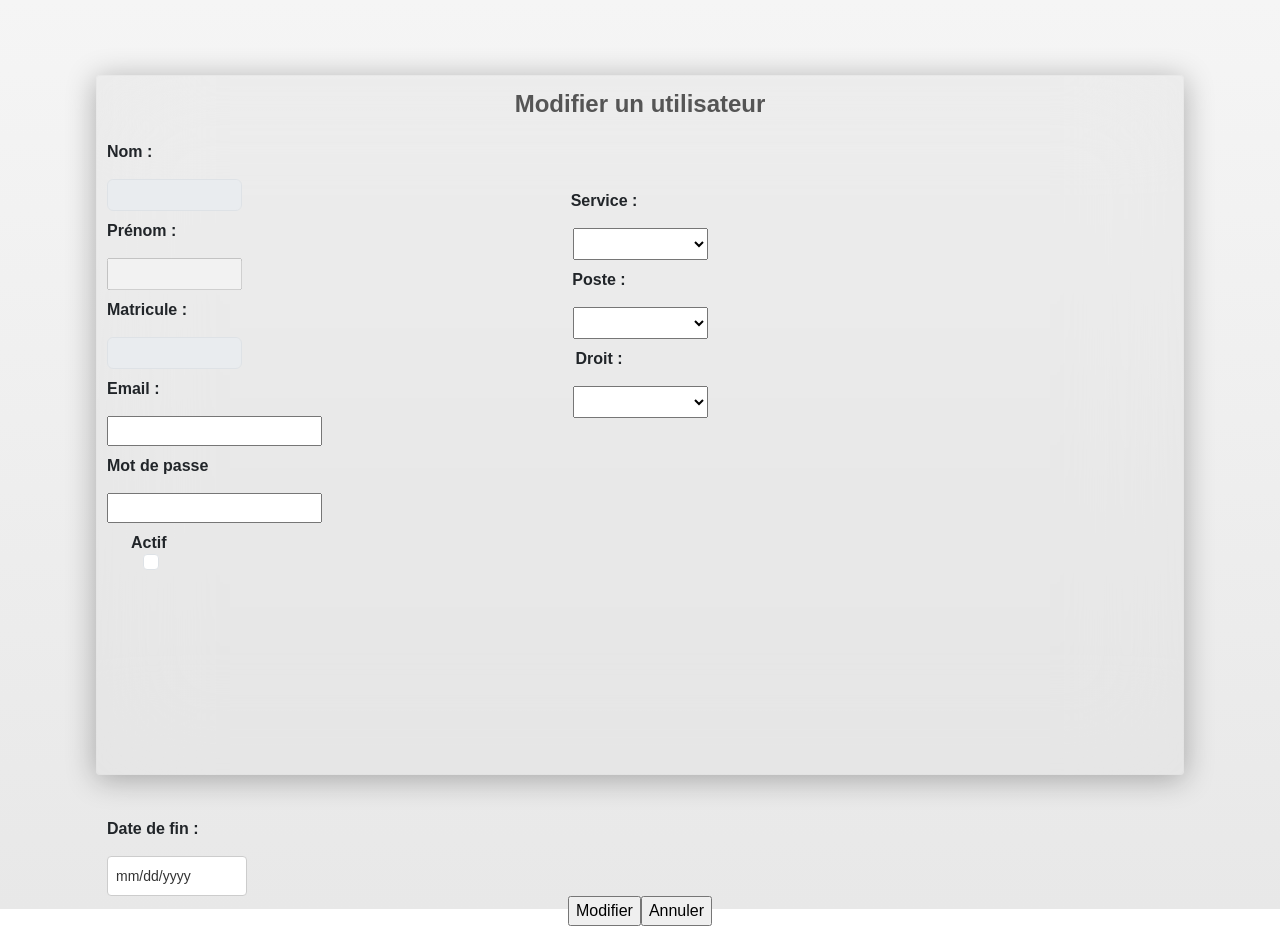
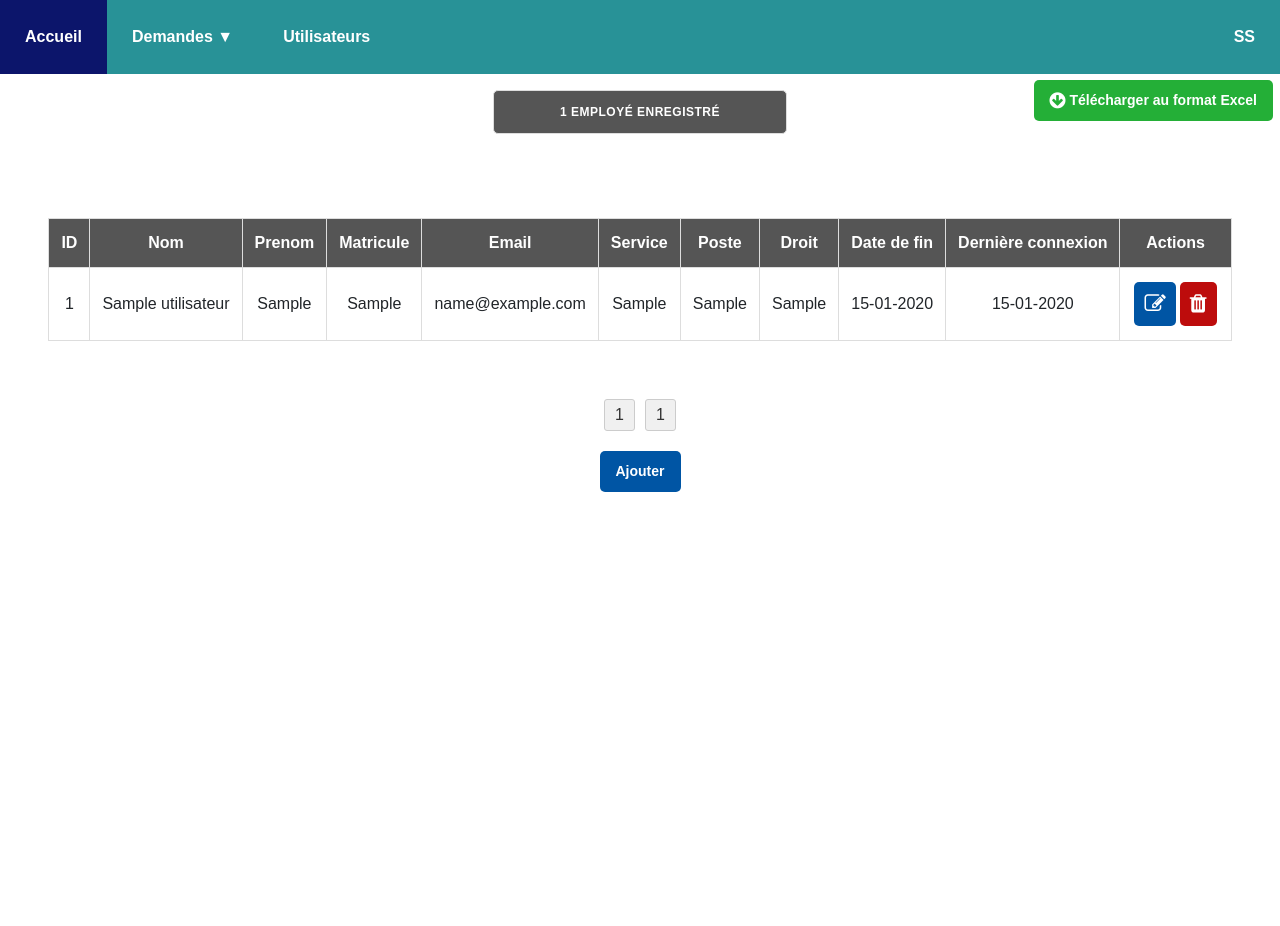
Before and after one commit to HumanM00n/TMAconnect, a PHP site: page /TMAconnect/test-code4.php in a window 1280 px wide. After the commit the page ends 492 px from the top, so only its background shows below. Run offline with PHP 8.4, Linux system fonts and the light colour scheme; the visitor is signed in with stand-in values (Sample User, id 1); tables that the repository leaves empty hold one stand-in row (values such as "Sample post"); lists and menus that the app fills with data are empty; some libraries are stand-ins or nearby versions.

Commit message:
Copie du fichier Utilisateur.php

```diff
--- a/test-code4.php
+++ b/test-code4.php
@@ -1,270 +1,222 @@
 <!DOCTYPE html>
-<!--
-Click nbfs://nbhost/SystemFileSystem/Templates/Licenses/license-default.txt to change this license
-Click nbfs://nbhost/SystemFileSystem/Templates/ClientSide/html.html to edit this template
--->
-<html>
+<html lang="en">
 
 <head>
   <meta charset="UTF-8">
+  <meta http-equiv="X-UA-Compatible" content="IE=edge">
   <meta name="viewport" content="width=device-width, initial-scale=1.0">
-  <link rel="stylesheet" href="https://use.fontawesome.com/releases/v5.15.3/css/all.css">
-  <link rel="stylesheet" href="https://cdn.jsdelivr.net/npm/bootstrap@5.3.2/dist/css/bootstrap.min.css" />
-  <link href="css/test4.css" rel="stylesheet" type="text/css" />
+  <link rel="stylesheet" href="https://stackpath.bootstrapcdn.com/bootstrap/4.3.1/css/bootstrap.min.css">
+  <link rel="stylesheet" href="css/csshome.css">
   <link rel="icon" href="img/NLogo2.png" />
-
-
-  <?php
-  $scriptName = filter_input(INPUT_SERVER, 'SCRIPT_NAME');
-  $pageActuelle = basename($scriptName); // Récupère le nom de fichier sans le chemin
-  $pageActuelle = pathinfo($pageActuelle, PATHINFO_FILENAME); // Récupère le nom de fichier sans l'extension
-
-  // echo "<title>TMAconnect - $pageActuelle</title>";
-  echo "<title>TC4</title>";
-  ?>
+  <link rel="stylesheet" href="https://maxcdn.bootstrapcdn.com/font-awesome/4.7.0/css/font-awesome.min.css">
+  <title>TC4</title>
 </head>
 
 <body>
-  <header>
-    <!-- <?php include('includes/header.html.inc.php'); ?> -->
-  </header>
+
+  <?php include('includes/header.html.inc.php'); ?>
 
   <?php
-  // Informations de connexion à la base de données MySQL
+  // informations de connexion à la base de données MySQL
   $servername = "localhost:3308"; // nom du serveur
   $username = "root"; // nom d'utilisateur
   $password = "XVsikn92"; // mot de passe
   $dbname = "tmaconnect"; // nom de la base de données
+// création d'une connexion à la base de données
+  try {
+    $pdo = new PDO("mysql:host=$servername;dbname=$dbname", $username, $password);
+    $pdo->setAttribute(PDO::ATTR_ERRMODE, PDO::ERRMODE_EXCEPTION);
 
-  try {
-    // Création d'une connexion à la base de données avec PDO
-    $pdo = new PDO("mysql:host=$servername;dbname=$dbname", $username, $password);
+  } catch (PDOException $e) {
+    echo "La connexion a �chou� : " . $e->getMessage();
+  }
 
-    // Configuration des attributs de PDO
-    $pdo->setAttribute(PDO::ATTR_ERRMODE, PDO::ERRMODE_EXCEPTION);
-  } catch (PDOException $e) {
-    die("La connexion a échoué: " . $e->getMessage());
+  // Requ�te SELECT pour r�cup�rer tous les utilisateurs
+  $sql = "SELECT U.IdUtil, U.nom, U.prenom, U.matricule, U.email, S.s_libelle, P.p_libelle, D.d_libelle, U.dateFin, U.derniere_connect
+        FROM tc_utilisateur U
+        INNER JOIN tc_service S ON U.S_users = S.IdService
+        INNER JOIN tc_poste P ON U.P_users = P.IdPoste
+        INNER JOIN tc_droit D ON U.D_users = D.IdDroit
+        ORDER BY IdUtil;";
+  $result = $pdo->query($sql);
+
+  // V�rification des r�sultats
+  if ($result->rowCount() > 0) {
+    $count = $result->rowCount();
+
+    // Nombre d'enregistrements par page
+    $nombreParPage = 8;
+
+    // R�cup�rer le num�ro de page � partir des param�tres de requ�te GET
+    $page = isset($_GET['page']) ? $_GET['page'] : 1;
+
+    // Calculer la position de d�part
+    $positionDepart = ($page - 1) * $nombreParPage;
+
+    // Modifier la requ�te SQL avec la clause LIMIT
+    $sql = "SELECT U.IdUtil, U.nom, U.prenom, U.matricule, U.email, S.s_libelle, P.p_libelle, D.d_libelle, U.dateFin, U.derniere_connect
+            FROM tc_utilisateur U
+            INNER JOIN tc_service S ON U.S_users = S.IdService
+            INNER JOIN tc_poste P ON U.P_users = P.IdPoste
+            INNER JOIN tc_droit D ON U.D_users = D.IdDroit
+            ORDER BY IdUtil
+            LIMIT :positionDepart, :nombreParPage;";
+    $stmt = $pdo->prepare($sql);
+    $stmt->bindValue(':positionDepart', $positionDepart, PDO::PARAM_INT);
+    $stmt->bindValue(':nombreParPage', $nombreParPage, PDO::PARAM_INT);
+    $stmt->execute();
+
+    // Cr�ation du tableau HTML
+    echo "<table id='idTable' name='idTable'>";
+    // Affichage du nombre d'employ�s en titre de tableau
+    if ($count <= 1) {
+      echo "<div id='tableau'>$count employé enregistré</div>";
+    } else {
+      echo "<div id='tableau'>$count employés enregistrés</div>";
+    }
+
+    echo "<tr><th>ID</th><th>Nom</th><th>Prenom</th><th>Matricule</th><th>Email</th><th>Service</th><th>Poste</th><th>Droit</th><th>Date de fin</th><th>Dernière connexion</th><th class='action'>Actions</th></tr>";
+
+    // Boucle � travers tous les utilisateurs et affichage des r�sultats
+    while ($row = $stmt->fetch(PDO::FETCH_ASSOC)) {
+      // Convertir le format de la date
+      if ($row["dateFin"] == "0000-00-00") {
+        $formattedDate = " - ";
+      } else {
+        $formattedDate = date("d-m-Y", strtotime($row["dateFin"]));
+      }
+      $format_Date = date("d-m-Y", strtotime($row["derniere_connect"]));
+
+      echo "<tr><td>" . $row["IdUtil"] . "</td><td>" . $row["nom"] . "</td><td>" . $row["prenom"] . "</td><td>" . $row["matricule"] . "</td><td>" . $row["email"] . "</td><td>" . $row["s_libelle"] . "</td><td>" . $row["p_libelle"] . "</td>"
+        . "<td>" . $row["d_libelle"] . "</td><td>" . $formattedDate . "</td><td>" . $format_Date . "</td>"
+        . "<td><button class='iconemodif' onclick='redirectModifierPage(" . $row['IdUtil'] . ")' title='Modifier les informations'><span class='fa fa-pencil-square-o fa-lg'></span></button><button class='iconesuppr' onclick=\"confirmation(" . $row["IdUtil"] . ")\" title='Supprimer employ�'><span class='fa fa-trash fa-lg' aria-hidden='true'></span></button></td></tr>";
+    }
+
+    ?>
+
+    <script>
+      function redirectModifierPage(idUtilisateur) {
+        // window.location.href = "user/Modifier.php?id=" + idUtilisateur;
+        window.location.href = "test-code.php?id=" + idUtilisateur;
+      }
+    </script>
+
+    <script>
+      function confirmation(idUtilisateur) {
+        if (confirm("Êtes-vous sûr de vouloir supprimer l'utilisateur?")) {
+          // Si l'utilisateur clique sur "OK", effectuer la suppression en appelant supprimer.php via AJAX
+          var xhttp = new XMLHttpRequest();
+          xhttp.onreadystatechange = function () {
+            // Vérification du traitement avec succès de la requête
+            if (this.readyState == 4) {
+              if (this.status == 200) {
+                // Succès : afficher un message d'alerte
+                var alertDiv = document.createElement("div");
+                alertDiv.className = "alert alert-success";
+                alertDiv.role = "alert";
+                alertDiv.innerHTML = 'L\'utilisateur a été supprimé avec succès.';
+
+                // Insérer l'élément d'alerte personnalisée dans le DOM
+                var container = document.getElementById("alertContainer");
+                container.appendChild(alertDiv);
+              } else {
+                // Erreur : afficher un message d'alerte d'erreur
+                var alertDiv = document.createElement("div");
+                alertDiv.className = "alert alert-danger";
+                alertDiv.role = "alert";
+                alertDiv.innerHTML = 'Erreur lors de la suppression de l\'utilisateur.';
+
+                // Insérer l'élément d'alerte personnalisée dans le DOM
+                var container = document.getElementById("alertContainer");
+                container.appendChild(alertDiv);
+              }
+              // Recharger la page pour mettre à jour la liste des utilisateurs
+              setTimeout(function () {
+                location.reload();
+              }, 5000);
+            }
+          };
+
+          xhttp.open("DELETE", "user/supprimer.php?id=" + idUtilisateur, true);
+          xhttp.send();
+        } else {
+          // Si l'utilisateur clique sur "Annuler", ne rien faire
+        }
+      }
+    </script>
+
+    <?php
+    // Fermeture du tableau HTML
+    echo "</table>";
+
+    // Calculer le nombre total de pages
+    $nombreTotalPages = ceil($count / $nombreParPage);
+
+    // Générer les liens de pagination
+    echo "<div class='pagination-container'>";
+
+    // Lien vers la page précédente
+    if ($page > 1) {
+      echo "<a href='?page=" . ($page - 1) . "' class='page-link'>&laquo;</a>";
+    }
+
+    // Afficher les numéros de page
+    for (
+      $i = 1;
+      $i <= $nombreTotalPages;
+      $i++
+    ) {
+      echo "<a href='?page=$i' class='page-link'>$i</a>";
+    }
+
+    // Lien vers la page suivante
+    if ($page < $nombreTotalPages) {
+      echo "<a href='?page=" . ($page + 1) . "' class='page-link'>&raquo;</a>";
+    }
+
+    // Lien vers la dernière page
+    echo "<a href='?page=$nombreTotalPages' class='page-link last-page'>$nombreTotalPages</a>";
+
+    echo "</div>";
+  } else {
+    echo "0 r�sultats";
   }
+
+  // Fermeture de la connexion à la base de données
+  $pdo = null;
   ?>
 
+  <div class="btnexcel">
+    <button><span class="fa fa-arrow-circle-down fa-lg" aria-hidden="true"></span> Télécharger au format
+      Excel</button>
+  </div>
 
-  <section id="modif">
-    <form class="formmodif" name="formmodif" action="" method="POST">
-      <fieldset id="infos">
-        <legend>Modifier un utilisateur</legend>
-        <div class="infosColumn">
-          <label for="i_nom">Nom :</label>
-          <!-- <input  name="i_nom" id="i_nom" size="35" disabled value=""> -->
-          <input type="text" class="form-control" id="i_nom" name="i_nom" disabled>
-
-          <label for="i_prenom">Prénom :</label>
-          <input type="text" name="i_prenom" id="i_prenom" size="35" disabled
-            pattern="^[a-zA-Zݟƌ\s\-]+$" required
-            oninput="convertToUppercase(this)" value="">
-
-          <label for="i_matricule">Matricule :</label>
-          <input type="text" class="form-control" name="i_matricule" id="i_matricule" disabled pattern="C.*" requiredvalue="" maxlength="5"
-          value="">
-
-          <label for="i_email">Email :</label>
-          <input type="email" name="i_email" id="i_email" pattern="^[a-z0-9._%+-]+@[a-z0-9.-]+\.[a-z]{2,}$" required
-            value="">
-
-          <label for="i_mdp">Mot de passe</label>
-          <input type="password" name="i_mdp" id="i_mdp" pattern="^[a-z0-9._%+-]+@[a-z0-9.-]+\.[a-z]{2,}$" required
-            value="">
-
-          <div class="form-check">
-            <label class="form-check-label" for="i_actif">Actif</label>
-            <input type="checkbox" class="form-check-input" name="i_mdp" id="i_actif">
-          </div>
-
-        </div>
-
-        <?php
-        // if (isset($_POST['btn_modifier'])) {
-        //     $idUtilisateur = $_GET['id'];
-        //     $nouvelEmail = $_POST['i_email'];
-
-        //     $sql = "UPDATE tc_utilisateur SET email = :nouvelEmail WHERE IdUtil = :idUtilisateur";
-        //     $stmt = $pdo->prepare($sql);
-        //     $stmt->bindParam(':nouvelEmail', $nouvelEmail, PDO::PARAM_STR);
-        //     $stmt->bindParam(':idUtilisateur', $idUtilisateur, PDO::PARAM_INT);
-        //     $result = $stmt->execute();
-        // }
-
-        // $sql0 = "SELECT IdService, s_libelle FROM tc_service";
-        // $stmt0 = $pdo->query($sql0);
-        // $result0 = $stmt0->fetchAll(PDO::FETCH_ASSOC);
-
-        // $sql1 = "SELECT IdPoste, p_libelle FROM tc_poste";
-        // $stmt1 = $pdo->query($sql1);
-        // $result1 = $stmt1->fetchAll(PDO::FETCH_ASSOC);
-
-        // $sql2 = "SELECT IdDroit, d_libelle FROM tc_droit";
-        // $stmt2 = $pdo->query($sql2);
-        // $result2 = $stmt2->fetchAll(PDO::FETCH_ASSOC);
-        ?>
-
-        <div class="infosColumn2">
-          <label for="lst_droit">Service :</label>
-          <select name="S_users" id="S_users" required>
-            <?php
-            // foreach ($result0 as $row) {
-            //     $idService = $row['IdService'];
-            //     $libelle1 = $row['s_libelle'];
-            //     $selected = ($idService == $service) ? 'selected' : '';
-            //     echo "<option value='$idService' $selected>$libelle1</option>";
-            // }
-            ?>
-          </select>
-
-          <?php
-          // if (isset($_POST['btn_modifier'])) {
-          //     $idUtilisateur = $_GET['id'];
-          //     $nouveauServ = $_POST['S_users'];
-
-          //     $sql = "UPDATE tc_utilisateur SET S_users = :nouveauServ WHERE IdUtil = :idUtilisateur";
-          //     $stmt = $pdo->prepare($sql);
-          //     $stmt->bindParam(':nouveauServ', $nouveauServ, PDO::PARAM_INT);
-          //     $stmt->bindParam(':idUtilisateur', $idUtilisateur, PDO::PARAM_INT);
-          //     $result = $stmt->execute();
-          // }
-          ?>
-
-          <label for="lst_droit">Poste :</label>
-          <select name="P_users" id="P_users" required>
-            <?php
-            // foreach ($result1 as $row) {
-            //     $idPoste = $row['IdPoste'];
-            //     $libelle2 = $row['p_libelle'];
-            //     $selected = ($idPoste == $poste) ? 'selected' : '';
-            //     echo "<option value='$idPoste' $selected>$libelle2</option>";
-            // }
-            ?>
-          </select>
-
-          <?php
-          // if (isset($_POST['btn_modifier'])) {
-          //     $idUtilisateur = $_GET['id'];
-          //     $nouveauPoste = $_POST['P_users'];
-
-          //     $sql = "UPDATE tc_utilisateur SET P_users = :nouveauPoste WHERE IdUtil = :idUtilisateur";
-          //     $stmt = $pdo->prepare($sql);
-          //     $stmt->bindParam(':nouveauPoste', $nouveauPoste, PDO::PARAM_INT);
-          //     $stmt->bindParam(':idUtilisateur', $idUtilisateur, PDO::PARAM_INT);
-          //     $result = $stmt->execute();
-          // }
-          ?>
-
-          <label for="lst_droit">Droit :</label>
-          <select name="D_users" id="D_users" required value="">
-            <?php
-            // foreach ($result2 as $row) {
-            //     $idDroit = $row['IdDroit'];
-            //     $libelle3 = $row['d_libelle'];
-            //     $selected = ($idDroit == $droit) ? 'selected' : '';
-            //     echo "<option value='$idDroit' $selected>$libelle3</option>";
-            // }
-            ?>
-          </select>
-        </div>
-
-        <?php
-        // if (isset($_POST['btn_modifier'])) {
-        //     $idUtilisateur = $_GET['id'];
-        //     $nouveauDroit = $_POST['D_users'];
-
-        //     $sql = "UPDATE tc_utilisateur SET D_users = :nouveauDroit WHERE IdUtil = :idUtilisateur";
-        //     $stmt = $pdo->prepare($sql);
-        //     $stmt->bindParam(':nouveauDroit', $nouveauDroit, PDO::PARAM_INT);
-        //     $stmt->bindParam(':idUtilisateur', $idUtilisateur, PDO::PARAM_INT);
-        //     $result = $stmt->execute();
-        // }
-        ?>
+  <script>
+    document.querySelector(".btnexcel button").addEventListener("click", function () {
+      // Rediriger vers la page telechargement.php
+      window.location.href = "includes/telech.excel.php";
+    });
+  </script>
 
 
-        <div>
-          <label>Date de fin : </label>
-          <input type="date" name="calendrier" id="calendrier" value="">
-        </div>
 
-        <?php
-        // if (isset($_POST['btn_modifier'])) {
-        //     $idUtilisateur = $_GET['id'];
-        //     $nouvelleDate = $_POST['calendrier'];
 
-        //     $sql = "UPDATE tc_utilisateur SET dateFin = :nouvelleDate WHERE IdUtil = :idUtilisateur";
-        //     $stmt = $pdo->prepare($sql);
-        //     $stmt->bindParam(':nouvelleDate', $nouvelleDate, PDO::PARAM_STR);
-        //     $stmt->bindParam(':idUtilisateur', $idUtilisateur, PDO::PARAM_INT);
-        //     $result = $stmt->execute();
-        // }
-        ?>
 
-        <div class="button-container">
-          <input type="submit" onclick="" name="btn_modifier" id="btn_modifier" value="Modifier">
-          <input type="reset" name="btn_annuler" id="btn_annuler" value="Annuler"
-            onclick="window.location.href = 'user/Utilisateurs.php';">
-        </div>
+  <script src="https://unpkg.com/xlsx/dist/xlsx.full.min.js"></script>
 
-        <?php
-        // if (isset($_POST['btn_modifier'])) {
-        //     // Le bouton "btnajouter" a été cliqué
-        //     if ($result) {
-        ?>
-        <div class="toast" role="alert" aria-live="assertive" aria-atomic="true" data-delay="5000">
-          <div class="toast-header">
-            <i class="far fa-check-circle" style="color: #ffffff;"></i>
-            <strong class="text-white">&ensp;TMA Connect</strong>
-          </div>
-          <div class="toast-body">
-            Les informations ont été modifiées.
-          </div>
-        </div>
 
-        <!-- <script src="https://code.jquery.com/jquery-3.6.0.min.js"></script> -->
-        <!-- <script src="https://stackpath.bootstrapcdn.com/bootstrap/4.5.2/js/bootstrap.min.js"></script>  -->
-        <script>
-          $(document).ready(function () {
-            $('.toast').toast('show');
-          });
-        </script>
 
-        <?php
-        // } else {
-        ?>
+  <div class="btnajout">
+    <a href="user/Ajouter.php"><button>Ajouter</button></a>
+  </div>
 
-        <div class="toast" role="alert" aria-live="assertive" aria-atomic="true" data-delay="10000">
-          <div class="toast-header1">
-            <i class="fas fa-times" style="color: #ffffff;"></i>
-            <strong class="text-white">&ensp;TMA Connect</strong>
-          </div>
-          <div class="toast-body">
-            Erreur lors des modifications.
-          </div>
-        </div>
+  <div id="alertContainer"></div>
 
-        <script src="https://code.jquery.com/jquery-3.6.0.min.js"></script>
-        <script src="https://stackpath.bootstrapcdn.com/bootstrap/4.5.2/js/bootstrap.min.js"></script>
-        <script>
-          $(document).ready(function () {
-            $('.toast').toast('show');
-          });
-        </script>
-
-        <?php
-        //                     }
-        //                 }
-        // } catch (PDOException $e) {
-        //     die("La connexion a  chou : " . $e->getMessage());
-        // }
-        ?>
-      </fieldset>
-    </form>
-  </section>
-
-  <script src="https://cdn.jsdelivr.net/npm/bootstrap@5.3.2/dist/js/bootstrap.bundle.min.js"></script>
+  <script src="https://ajax.googleapis.com/ajax/libs/jquery/2.2.4/jquery.min.js"></script>
+  <script src="https://unpkg.com/file-saver/dist/FileSaver.min.js"></script>
+  <script src="https://code.jquery.com/jquery-3.3.1.slim.min.js"></script>
+  <script src="https://cdnjs.cloudflare.com/ajax/libs/popper.js/1.14.7/umd/popper.min.js"></script>
+  <script src="https://stackpath.bootstrapcdn.com/bootstrap/4.3.1/js/bootstrap.min.js"></script>
 </body>
 
 </html>
```
